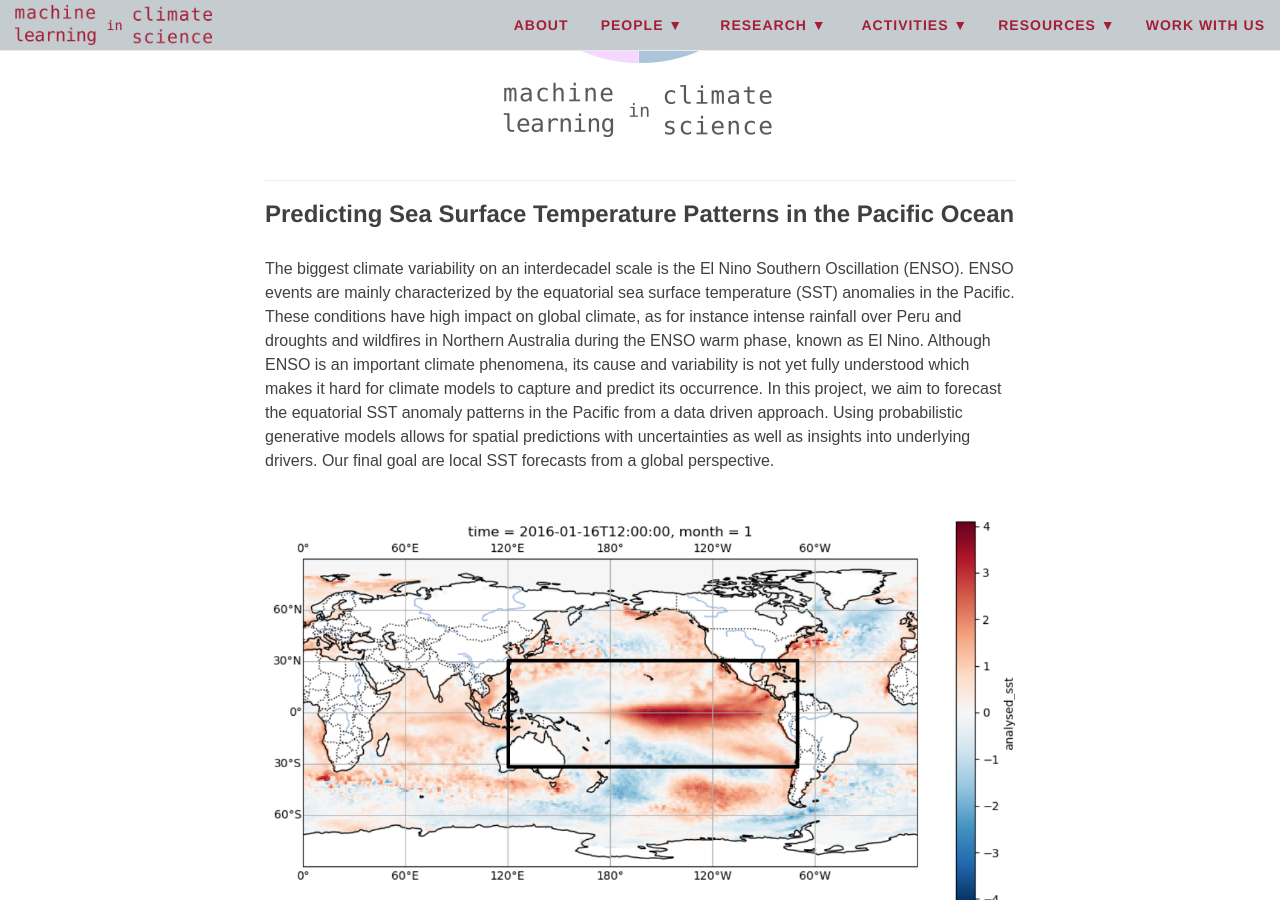
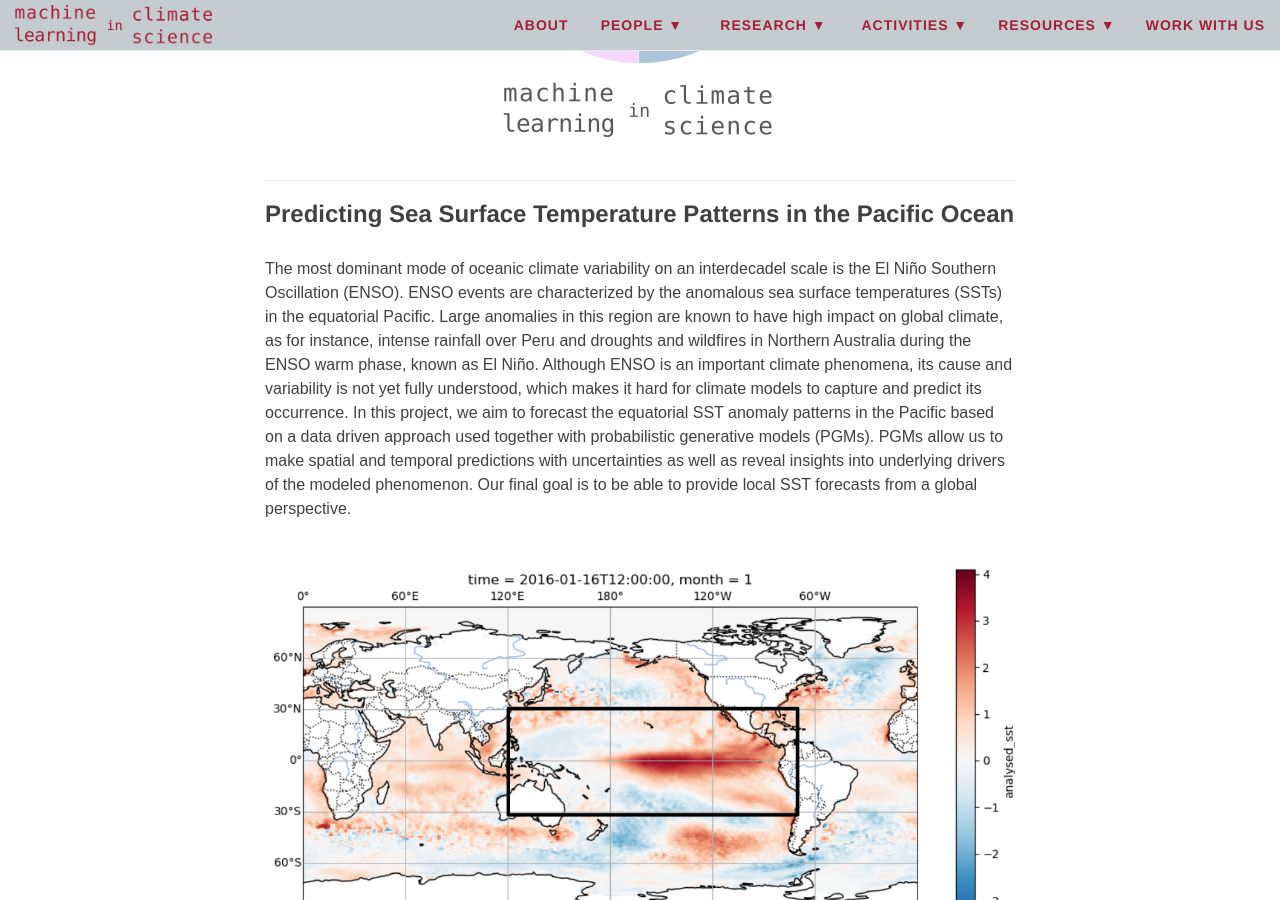
Before and after one commit to mlcs/mlcs.github.io, a Jekyll site: the page built from research/projects.md, in a window 1280 px wide and 900 px high, scrolled down 413 px. Built offline with Jekyll 4.4.1, drawn with Linux system fonts in a browser that asks for light colours; nearby versions of some CDN libraries.

Commit message:
Update project discription.

```diff
--- a/research/projects.md
+++ b/research/projects.md
@@ -9,7 +9,6 @@ use-site-title: false
 ***
 
 ### Predicting Sea Surface Temperature Patterns in the Pacific Ocean
-The biggest climate variability on an interdecadel scale is the El Nino Southern Oscillation (ENSO).  ENSO events are mainly characterized by the equatorial sea surface temperature (SST) anomalies in the Pacific. These conditions have high impact on global climate, as for instance intense rainfall over Peru and droughts and wildfires in Northern Australia during the ENSO warm phase, known as El Nino.  Although ENSO is an important climate phenomena, its cause and variability is not yet fully understood which makes it hard for climate models to capture and predict its occurrence.
-In this project, we aim to forecast the equatorial SST anomaly patterns in the Pacific from a data driven approach. Using probabilistic generative models allows for spatial predictions with uncertainties as well as insights into underlying drivers. Our final goal are local SST forecasts from a global perspective.
+The most dominant mode of oceanic climate variability on an interdecadel scale is the El Niño Southern Oscillation (ENSO). ENSO events are characterized by the anomalous sea surface temperatures (SSTs) in the equatorial Pacific. Large anomalies in this region are known to have high impact on global climate, as for instance, intense rainfall over Peru and droughts and wildfires in Northern Australia during the ENSO warm phase, known as El Niño. Although ENSO is an important climate phenomena, its cause and variability is not yet fully understood, which makes it hard for climate models to capture and predict its occurrence. In this project, we aim to forecast the equatorial SST anomaly patterns in the Pacific based on a data driven approach used together with probabilistic generative models (PGMs). PGMs allow us to make spatial and temporal predictions with uncertainties as well as reveal insights into underlying drivers of the modeled phenomenon. Our final goal is to be able to provide local SST forecasts from a global perspective.
 
 ![SSTA-2016](/img/ssta_elnino_2016.png){: style="float: right"}
```
